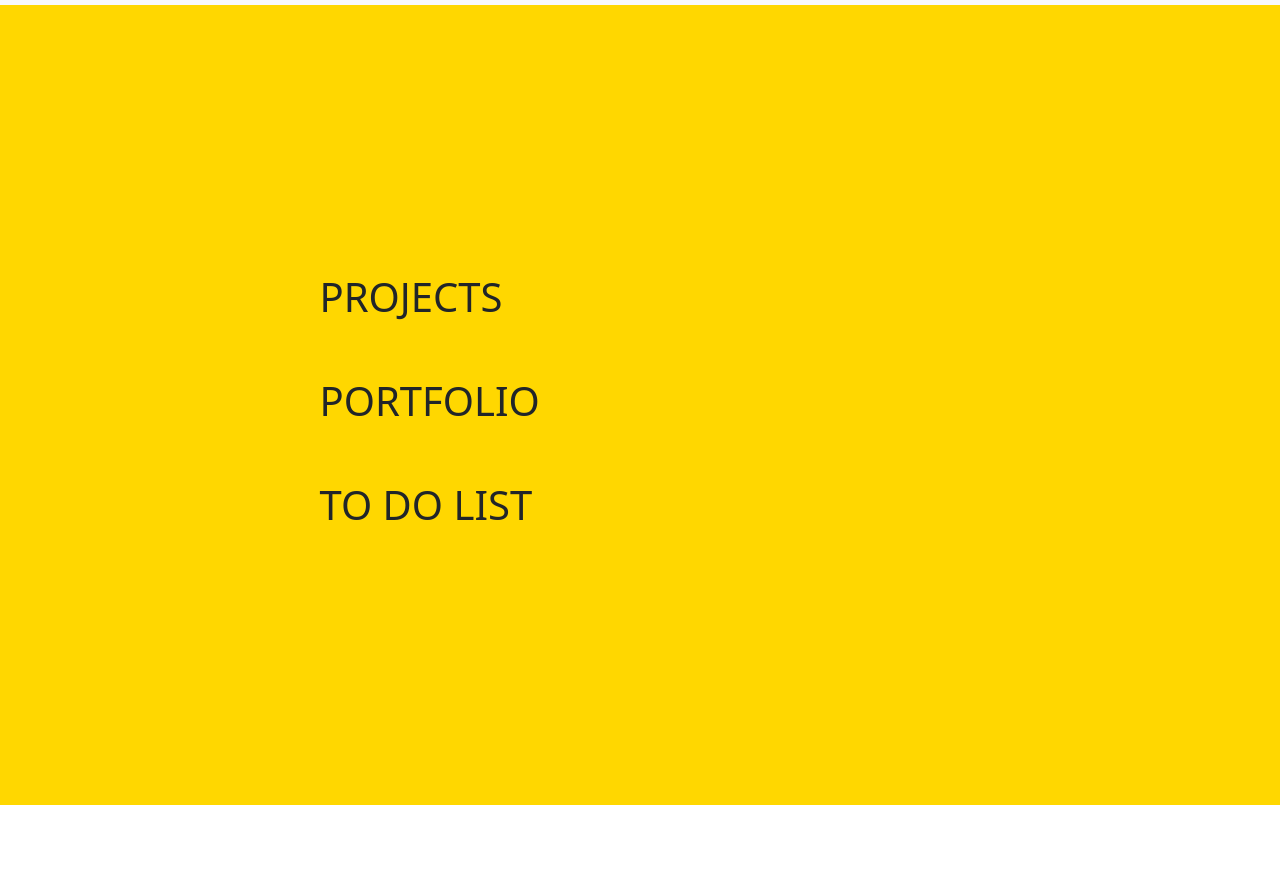
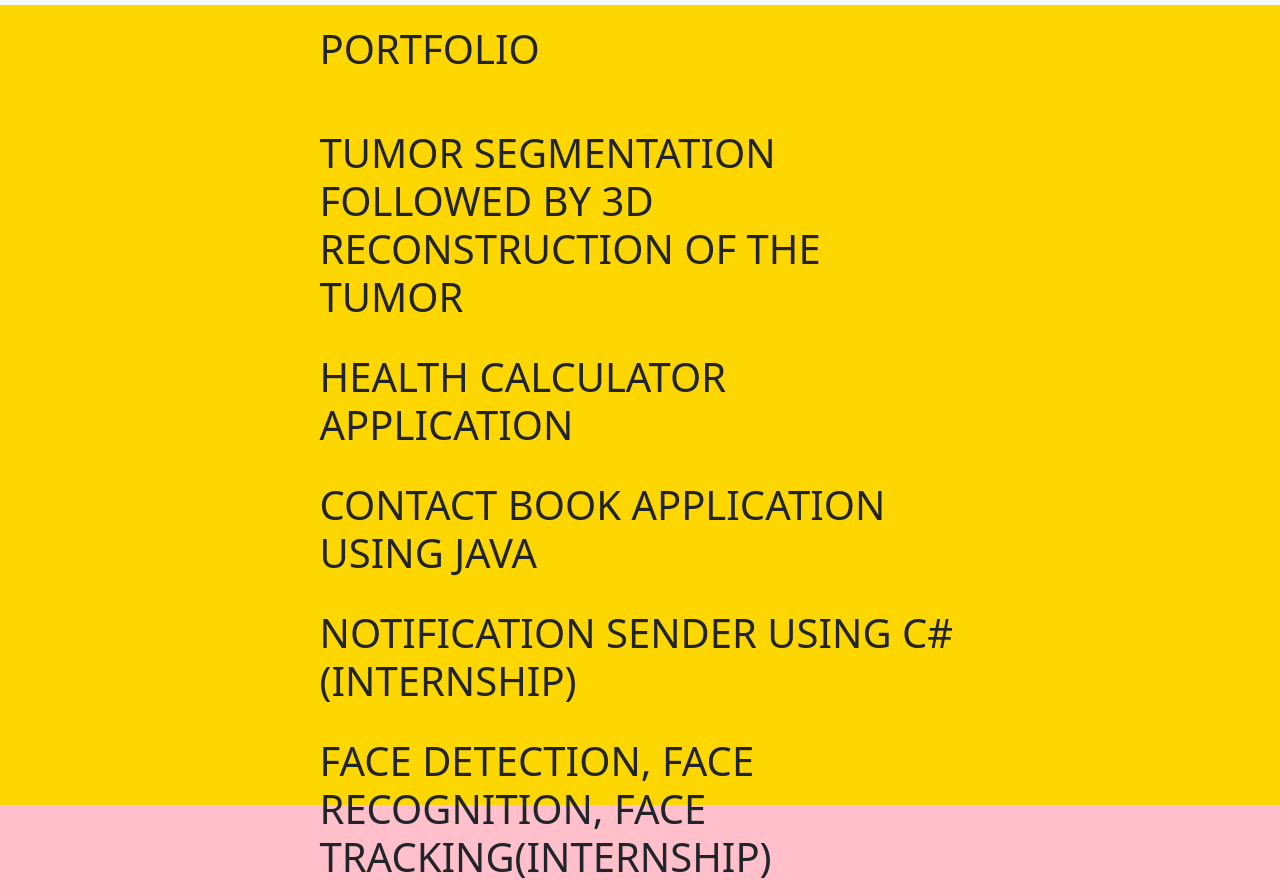
Before and after one commit to anudeepreddylingamolla/portfolio3, a plain HTML site: page projects.html in a window 1280 px wide. Shown: the part 142-1031 px from the top of the page. Before the commit the page ends 947 px from the top, so only its background shows below. Drawn offline with nearby package versions, Linux system fonts and the light colour scheme; a web font is replaced by a local one.

Commit message:
Update projects.html

```diff
--- a/projects.html
+++ b/projects.html
@@ -6,9 +6,16 @@
     <title>portfolio anudeep</title>
     <link rel="stylesheet" href="style.css">
     <link href="https://cdn.jsdelivr.net/npm/bootstrap@5.2.2/dist/css/bootstrap.min.css" rel="stylesheet" integrity="sha384-Zenh87qX5JnK2Jl0vWa8Ck2rdkQ2Bzep5IDxbcnCeuOxjzrPF/et3URy9Bv1WTRi" crossorigin="anonymous">
+
+    <style>
+      /* Add the background color to the body element */
+      body {
+        background-color: #ffc0cb; /* Light Pink */
+      }
+    </style>
   </head>
   <body>
-    <!-- navbar-->
+    <!-- navbar -->
     <nav class="navbar navbar-expand-lg bg-light">
       <div class="container">
         <a class="navbar-brand" href="#"><b>ANUDEEP</b><img class="logo" src="icon.png " alt=""></a>
@@ -33,39 +40,43 @@
               <a class="nav-link" href="contact.html">CONTACT</a>
             </li>
           </ul>
-
         </div>
       </div>
-    </nav></div>
-    <!-- navbar-->
-    <div class="ann1"><!-- about-->
+    </nav>
+    <!-- End navbar -->
 
-      <div class="anu"><div class="hero vh-100 d-flex align-items-center ">
+    <!-- Content -->
+    <div class="ann1">
+      <!-- About Section -->
+      <div class="anu">
+        <div class="hero vh-100 d-flex align-items-center">
           <div class="container">
             <div class="row">
-                <div class="col-lg-7 mx-auto text-left ">
+              <div class="col-lg-7 mx-auto text-left">
                 <h1>PROJECTS</h1>
                 <br>
                 <br>
                 <h1>PORTFOLIO</h1>
                 <br><br>
-                    <h1>TO DO LIST</h1>
-                    <a href=""></a>
-
-
-
-
-                </div>
-
+                <h1>TUMOR SEGMENTATION FOLLOWED BY 3D RECONSTRUCTION OF THE TUMOR</h1>
+                <br>
+                <h1>HEALTH CALCULATOR APPLICATION</h1>
+                <br>
+                <h1>CONTACT BOOK APPLICATION USING JAVA</h1>
+                <br>
+                <h1>NOTIFICATION SENDER USING C#(INTERNSHIP)</h1>
+                <br>
+                <h1>FACE DETECTION, FACE RECOGNITION, FACE TRACKING(INTERNSHIP)</h1>
               </div>
             </div>
           </div>
-      <!-- about-->
         </div>
+      </div>
+      <!-- End About Section -->
+    </div>
+    <!-- End Content -->
 
-
-
-
-    <script src="https://cdn.jsdelivr.net/npm/bootstrap@5.2.2/dist/js/bootstrap.bundle.min.js" integrity="sha384-OERcA2EqjJCMA+/3y+gxIOqMEjwtxJY7qPCqsdltbNJuaOe923+mo//f6V8Qbsw3" crossorigin="anonymous"></script></div>
+    <!-- Bootstrap JS -->
+    <script src="https://cdn.jsdelivr.net/npm/bootstrap@5.2.2/dist/js/bootstrap.bundle.min.js" integrity="sha384-OERcA2EqjJCMA+/3y+gxIOqMEjwtxJY7qPCqsdltbNJuaOe923+mo//f6V8Qbsw3" crossorigin="anonymous"></script>
   </body>
 </html>
```
Lines whose indentation alone changed are shown as unchanged.
